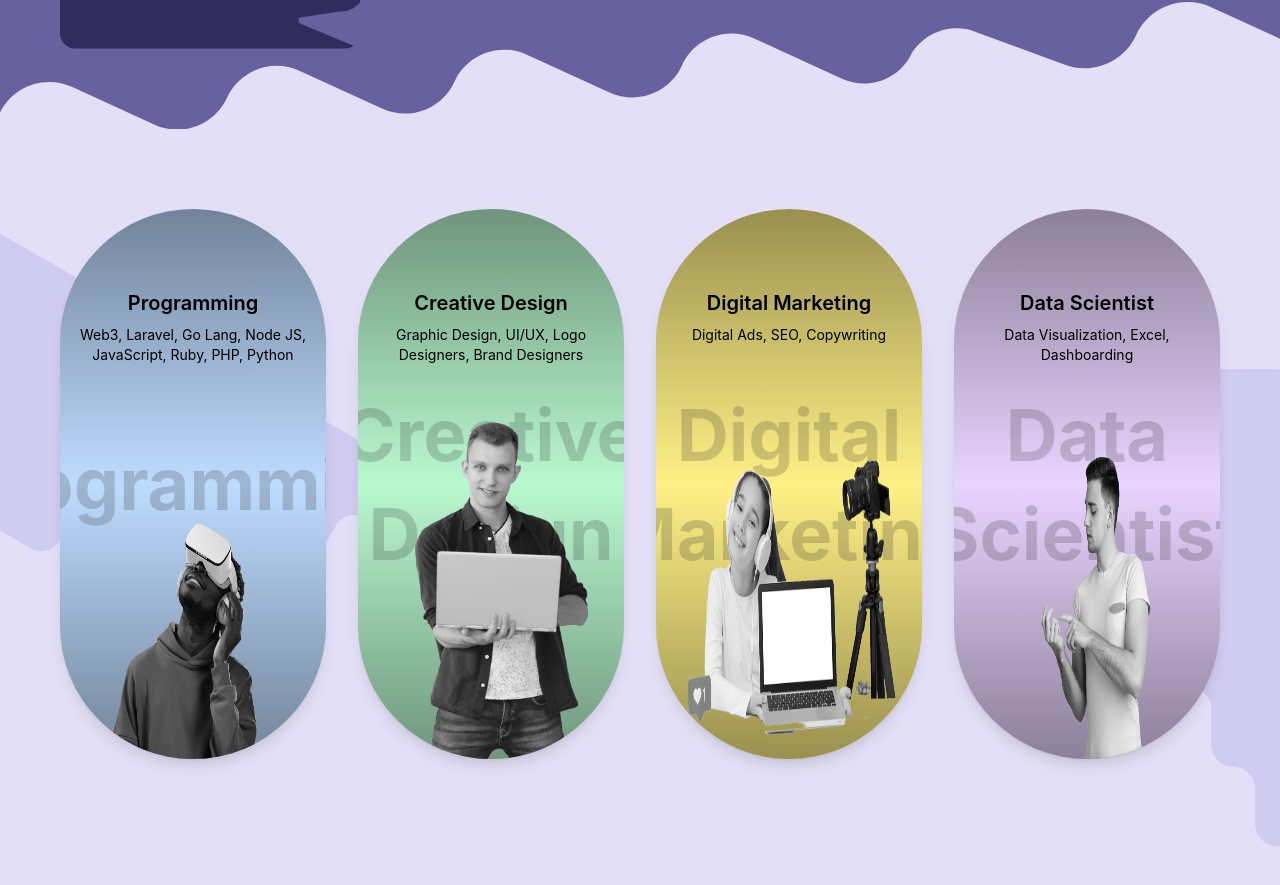
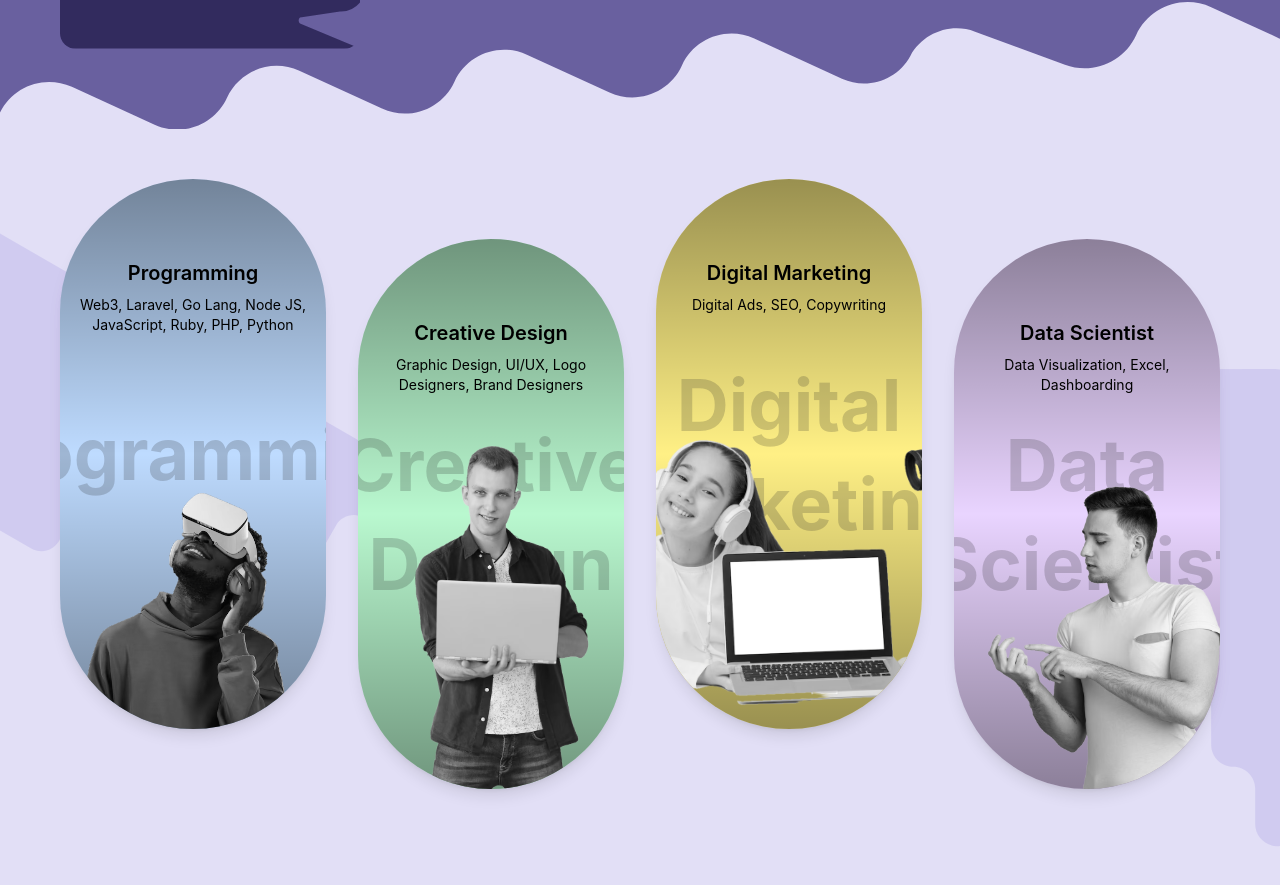
Before and after one commit to gokarnashrestha123/four-project, a React (Vite) app: page / in a window 1280 px wide. Shown: the part 778-1663 px from the top of the page. Built offline with nearby package versions, Linux system fonts and the light colour scheme.

Commit message:
adding margin in Category page

```diff
--- a/src/components/homeComponents/Category.jsx
+++ b/src/components/homeComponents/Category.jsx
@@ -38,22 +38,28 @@ const Category = () => {
     "bg-purple-200",
   ];
 
+
   return (
     <div className="relative min-h-screen py-15 md:py-20">
       <BackgroundSVGs />
 
       <SectionContainer>
         <div className="grid grid-cols-1 sm:grid-cols-2 lg:grid-cols-4 gap-4 md:gap-7 lg:gap-8 relative z-10">
-          {data.map((item, index) => (
+          {data.map((item, index) => {
+            // Random vertical offset for each card (can be positive or negative)
+            const offset = index % 2 === 0 ? -30 : 30; // example in px, adjust as needed
+            return (
               <div
                 key={index}
-              className={`relative shadow-lg rounded-full overflow-hidden py-20 ${colors[index % colors.length]} text-black flex flex-col  items-center
-          // Hide all cards except first two on mobile
+                className={`relative shadow-lg rounded-full overflow-hidden py-20 ${colors[index % colors.length]} text-black flex flex-col items-center
           ${index >= 2 ? "hidden sm:flex" : "flex"}
           max-w-67 h-137.5 md:w-87.5 md:h-150 lg:w-112.5 lg:h-137.5
-
         `}
-              style={{ height: "550px", width: "auto" }}
+                style={{
+                  height: "550px",
+                  width: "auto",
+                  transform: `translateY(${offset}px)`, // vertical offset
+                }}
               >
                 {/* Optional Gradient Overlay */}
                 <div className="absolute inset-0 bg-linear-to-t from-black/40 via-transparent to-black/40"></div>
@@ -68,15 +74,16 @@ const Category = () => {
                 <img
                   src={item.image}
                   alt={item.title}
-                className="absolute bottom-0 left-0 w-full h-96 object-bottom z-10 grayscale"
+                  className="absolute bottom-0 left-0 w-full h-96 object-cover z-10 grayscale"
                 />
 
-              {/* Big Overlay Text (breaks lines and wraps) */}
+                {/* Big Overlay Text */}
                 <h2 className="absolute inset-0 flex items-center justify-center text-[#232325] text-center px-4 text-7xl font-bold opacity-20 leading-snug wrap-break-word">
                   {item.title}
                 </h2>
               </div>
-          ))}
+            );
+          })}
         </div>
       </SectionContainer>
     </div>
```
Lines whose indentation alone changed are shown as unchanged.
